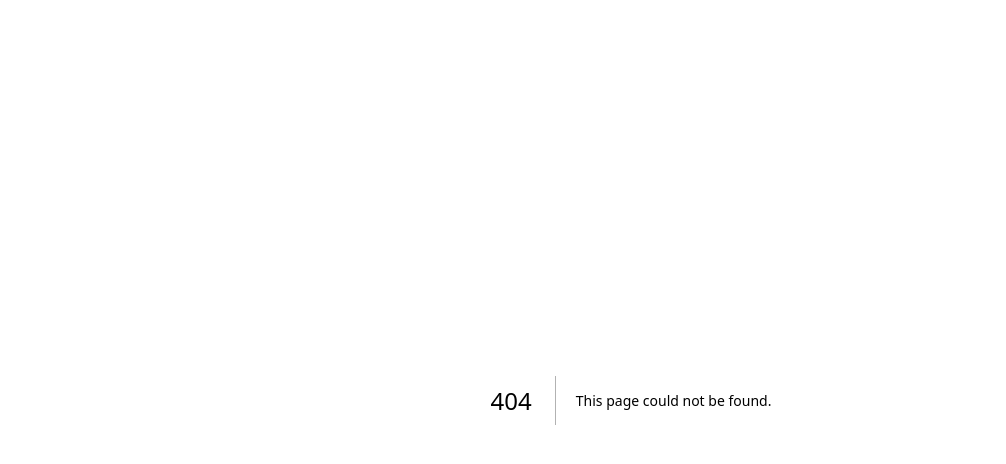
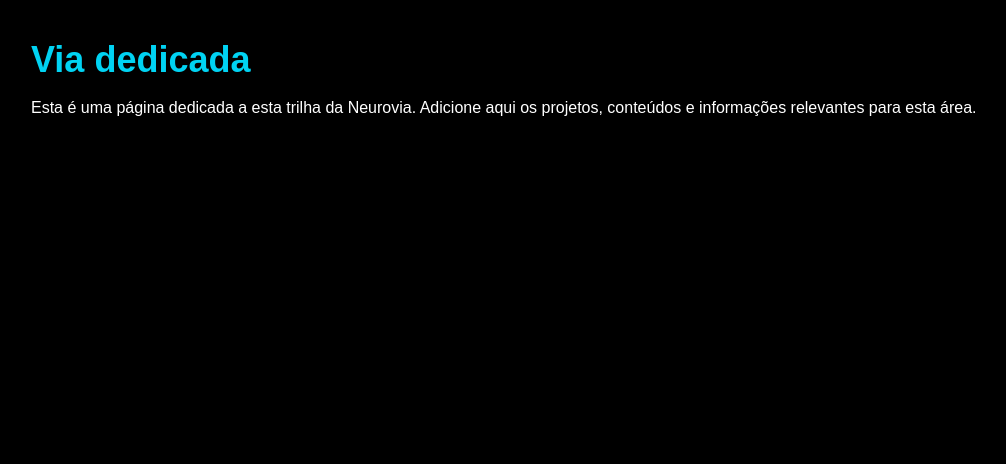
Before and after one commit to laciviarolim/neurovia-site, a Next.js app: page /vias/assistiva in a window 1280 px wide. Before the commit this address had no page. Shown: the top 464 px of the page, without its empty margins (9-1015 px from the left). Built offline with nearby package versions, Linux system fonts and the light colour scheme.

Commit message:
Add files via upload

```diff
--- /dev/null
+++ b/src/app/vias/assistiva/page.tsx
@@ -0,0 +1,13 @@
+'use client';
+import React from 'react';
+
+const Page = () => {
+  return (
+    <main className="min-h-screen bg-black text-white p-10">
+      <h1 className="text-4xl font-bold text-cyan-400 mb-4">Via dedicada</h1>
+      <p>Esta é uma página dedicada a esta trilha da Neurovia. Adicione aqui os projetos, conteúdos e informações relevantes para esta área.</p>
+    </main>
+  );
+};
+
+export default Page;
--- /dev/null
+++ b/src/app/vias/automacao/page.tsx
@@ -0,0 +1,13 @@
+'use client';
+import React from 'react';
+
+const Page = () => {
+  return (
+    <main className="min-h-screen bg-black text-white p-10">
+      <h1 className="text-4xl font-bold text-cyan-400 mb-4">Via dedicada</h1>
+      <p>Esta é uma página dedicada a esta trilha da Neurovia. Adicione aqui os projetos, conteúdos e informações relevantes para esta área.</p>
+    </main>
+  );
+};
+
+export default Page;
--- /dev/null
+++ b/src/app/vias/educacao/page.tsx
@@ -0,0 +1,13 @@
+'use client';
+import React from 'react';
+
+const Page = () => {
+  return (
+    <main className="min-h-screen bg-black text-white p-10">
+      <h1 className="text-4xl font-bold text-cyan-400 mb-4">Via dedicada</h1>
+      <p>Esta é uma página dedicada a esta trilha da Neurovia. Adicione aqui os projetos, conteúdos e informações relevantes para esta área.</p>
+    </main>
+  );
+};
+
+export default Page;
--- /dev/null
+++ b/src/app/vias/energia/page.tsx
@@ -0,0 +1,13 @@
+'use client';
+import React from 'react';
+
+const Page = () => {
+  return (
+    <main className="min-h-screen bg-black text-white p-10">
+      <h1 className="text-4xl font-bold text-cyan-400 mb-4">Via dedicada</h1>
+      <p>Esta é uma página dedicada a esta trilha da Neurovia. Adicione aqui os projetos, conteúdos e informações relevantes para esta área.</p>
+    </main>
+  );
+};
+
+export default Page;
--- /dev/null
+++ b/src/app/vias/pesquisa/page.tsx
@@ -0,0 +1,13 @@
+'use client';
+import React from 'react';
+
+const Page = () => {
+  return (
+    <main className="min-h-screen bg-black text-white p-10">
+      <h1 className="text-4xl font-bold text-cyan-400 mb-4">Via dedicada</h1>
+      <p>Esta é uma página dedicada a esta trilha da Neurovia. Adicione aqui os projetos, conteúdos e informações relevantes para esta área.</p>
+    </main>
+  );
+};
+
+export default Page;
--- /dev/null
+++ b/src/app/vias/saude/page.tsx
@@ -0,0 +1,13 @@
+'use client';
+import React from 'react';
+
+const Page = () => {
+  return (
+    <main className="min-h-screen bg-black text-white p-10">
+      <h1 className="text-4xl font-bold text-cyan-400 mb-4">Via dedicada</h1>
+      <p>Esta é uma página dedicada a esta trilha da Neurovia. Adicione aqui os projetos, conteúdos e informações relevantes para esta área.</p>
+    </main>
+  );
+};
+
+export default Page;
```
